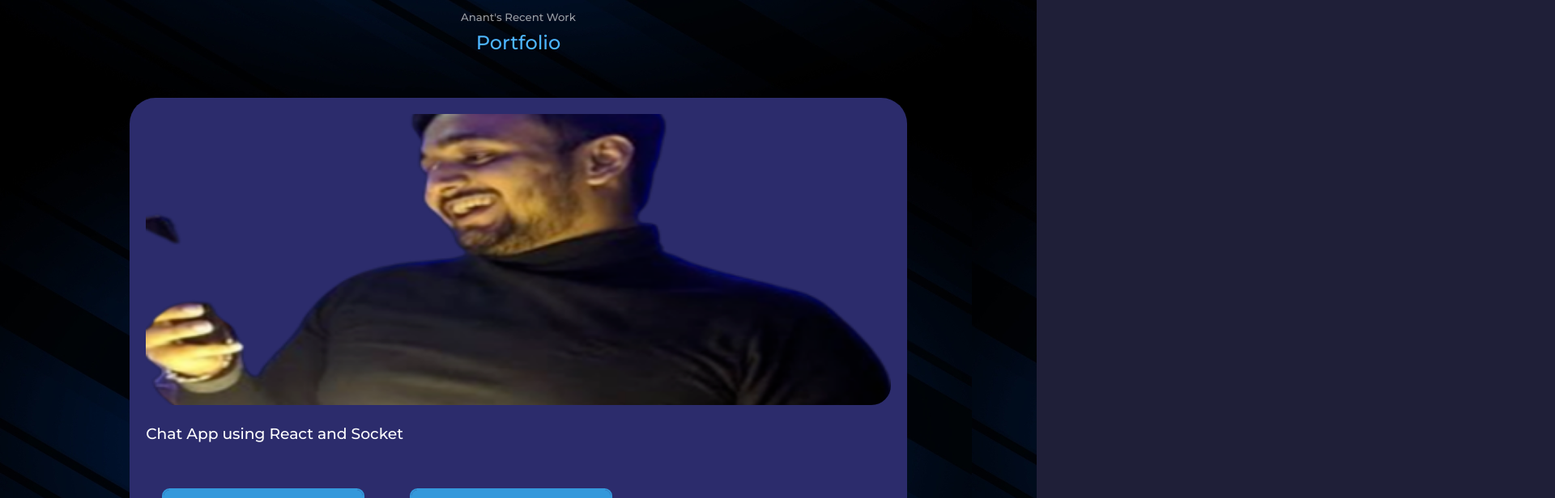
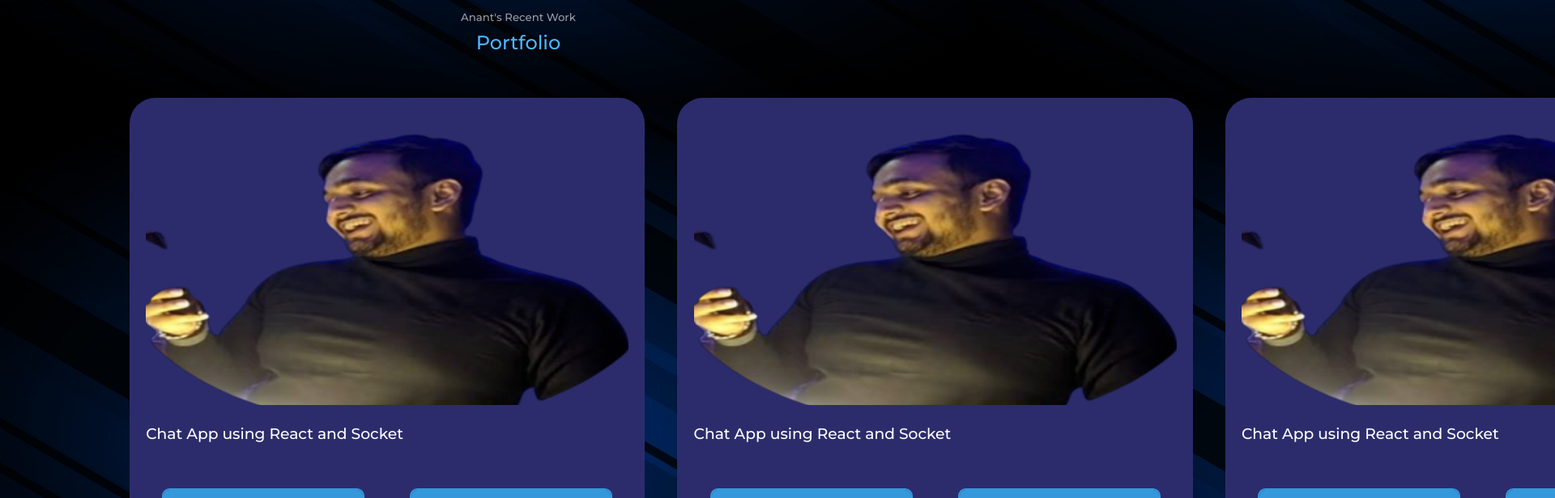
Before and after one commit to anantraghuvanshi/theanantraghuvanshi, a React (Create React App) app in the folder anant-portfolio/: page / in a window 1280 px wide. Shown: the part 2420-3036 px from the top of the page at 81% size, 1920 px wide, since content can reach past the window. Built offline with nearby package versions, Linux system fonts and the light colour scheme.

Commit message:
file update

```diff
--- a/anant-portfolio/src/components/portfolio/portfolio.css
+++ b/anant-portfolio/src/components/portfolio/portfolio.css
@@ -1,7 +1,8 @@
 .portfolio__container{
     display: grid;
-    grid-template-row: repeat(3, 1fr);
+    grid-template-columns: repeat(3, 1fr);
     gap: 2.5rem;
+    width: 33%;
 }
 
 .portfolio__item{
```
